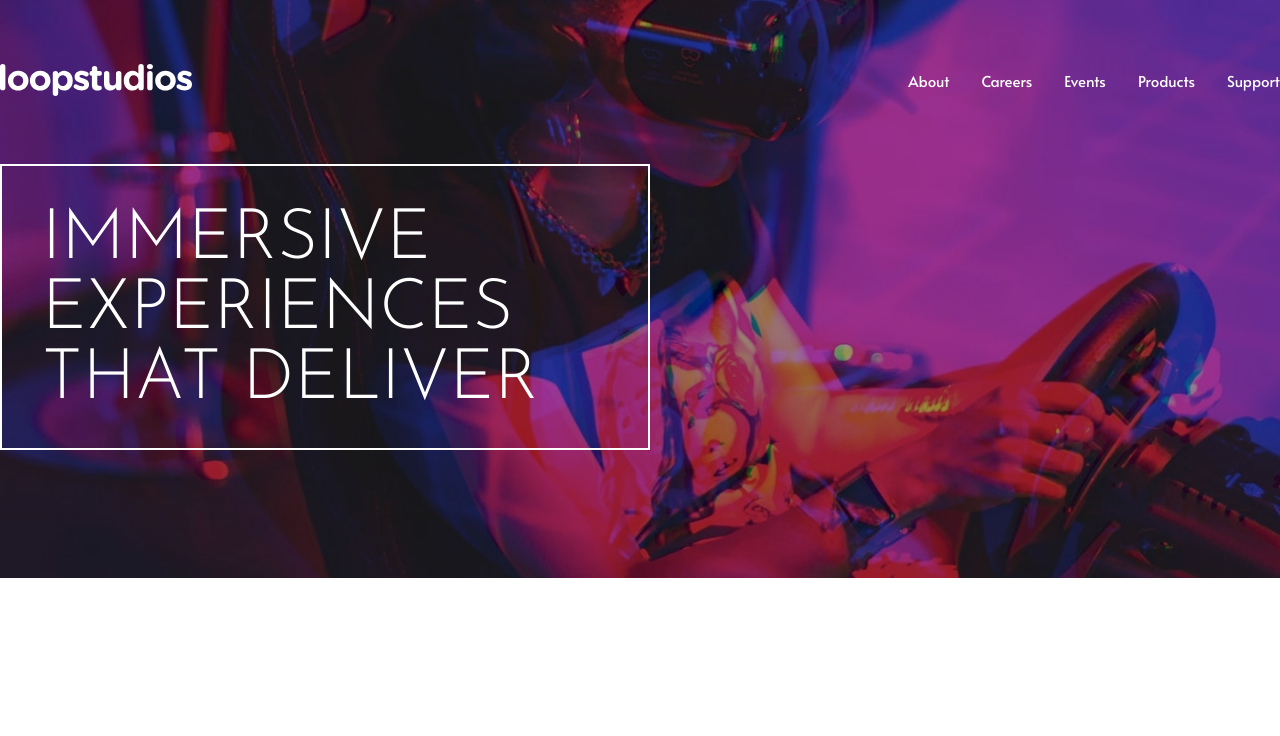
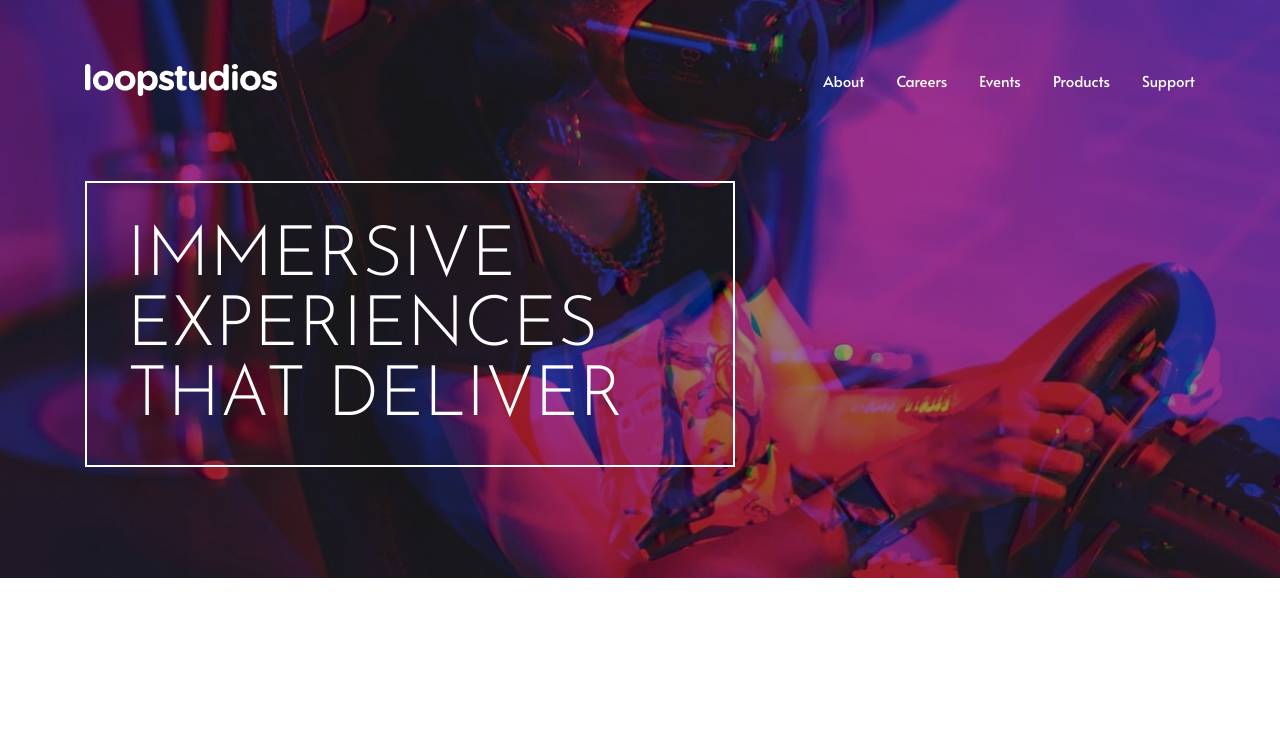
Before and after one commit to robcrock/loopstudios-landing-page, a Next.js app: page / in a window 1280 px wide. Shown: the top 736 px of the page. Built offline with nearby package versions, Linux system fonts and the light colour scheme.

Commit message:
'Update Header styles for improved responsive design. Adjust container class for better layout responsiveness.'

```diff
--- a/src/app/page.tsx
+++ b/src/app/page.tsx
@@ -22,7 +22,7 @@ const Header = () => {
   return (
     <header className="relative flex h-screen flex-col justify-between pt-8 md:aspect-[1440/650] md:h-auto md:pt-16">
       <div className="absolute inset-0 bg-[url('/images/desktop/image-hero.jpg')] bg-cover bg-center before:absolute before:inset-0 before:bg-black before:opacity-40"></div>
-      <div className="relative z-10 mx-auto flex h-full w-full max-w-[1110px] flex-col justify-between px-6 md:container lg:px-0">
+      <div className="container relative z-10 mx-auto flex h-full w-full max-w-[1110px] flex-col justify-between px-6 lg:px-0">
         <nav className="flex items-center justify-between">
           <Image
             src="/images/logo.svg"
@@ -90,7 +90,7 @@ const Header = () => {
             </div>
           </div>
         )}
-        <h1 className="font-josefin mb-[10%] mt-auto w-full border-2 border-white p-6 text-[40px] font-light leading-[40px] text-white md:w-[650px] md:p-10 md:pb-8 md:text-[70px] md:leading-[70px]">
+        <h1 className="font-josefin mb-[10%] mt-auto w-full border-2 border-white p-6 text-[40px] font-light leading-[40px] text-white md:max-w-[650px] md:p-10 md:pb-8 md:text-[70px] md:leading-[70px]">
           IMMERSIVE EXPERIENCES THAT DELIVER
         </h1>
       </div>
```
